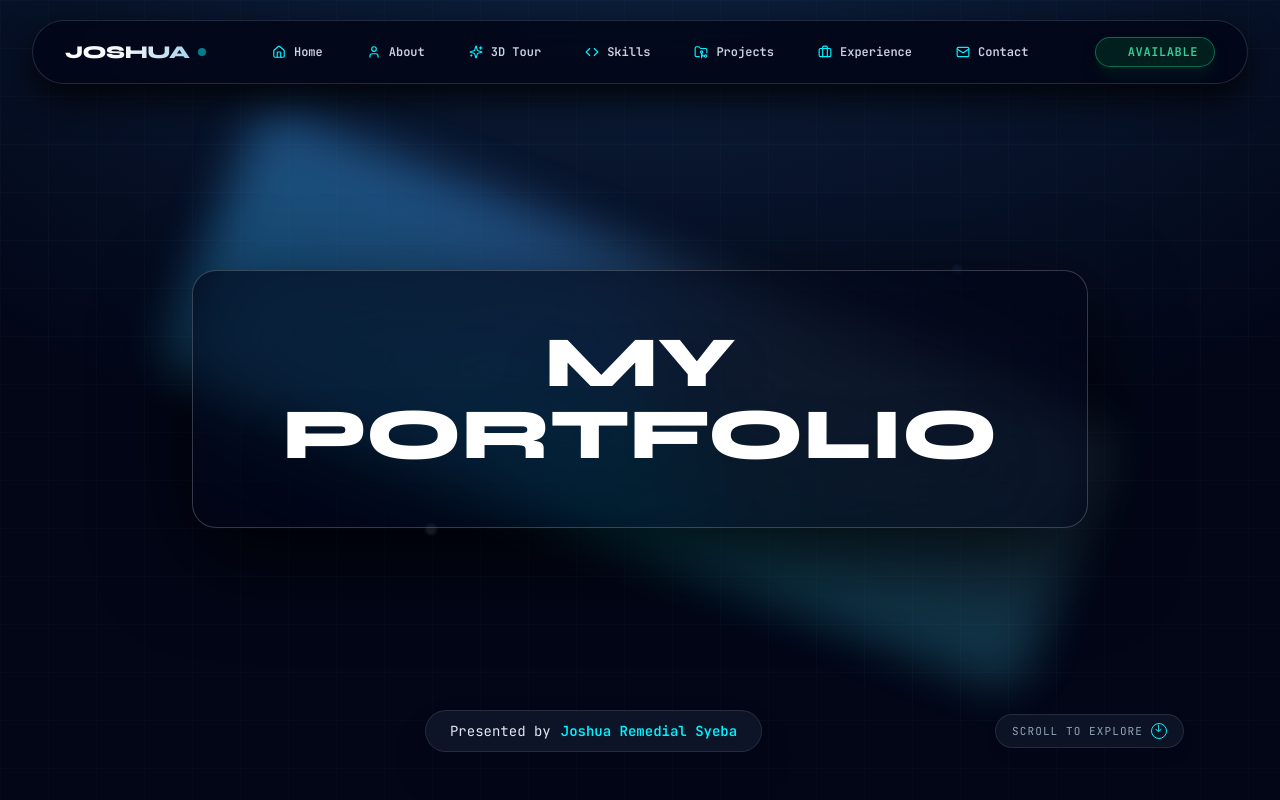
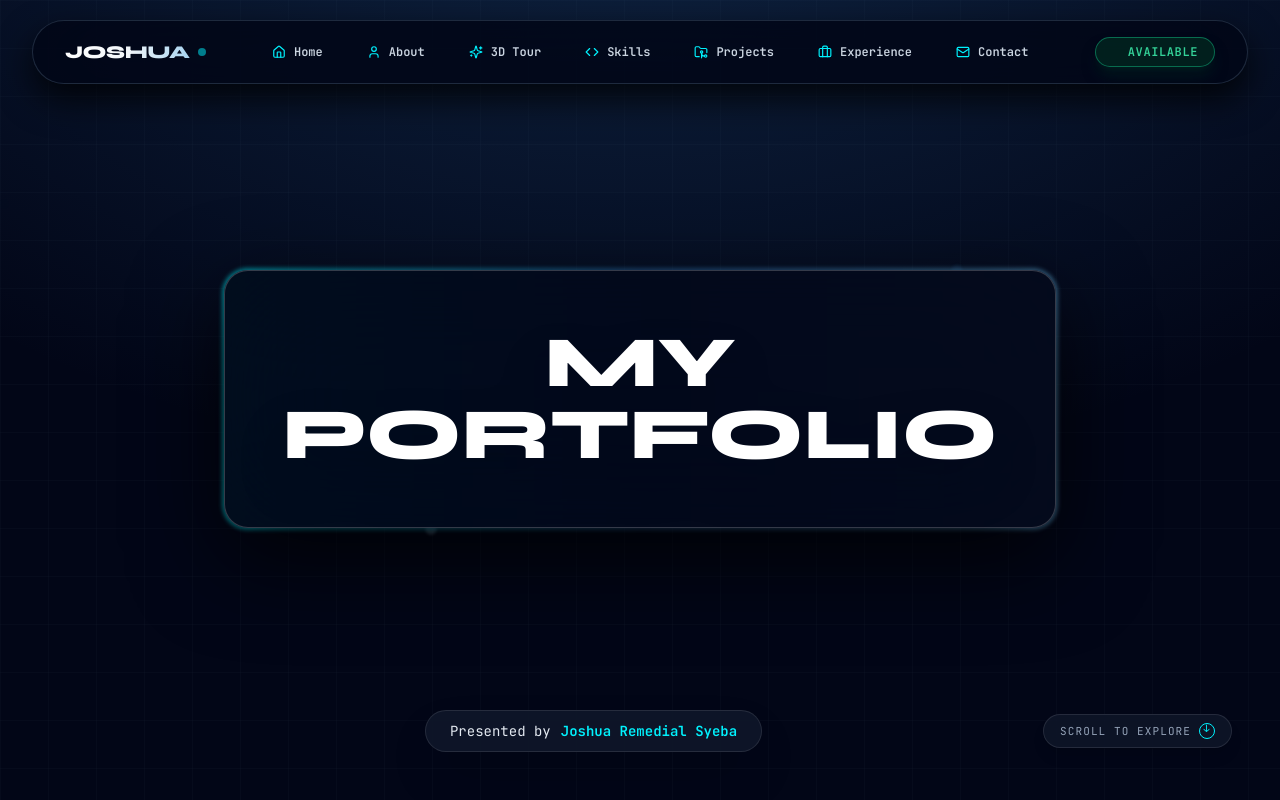
Before and after one commit to Josshua-DSA/Ingenium, a Next.js app: page / in a window 1280 px wide. Shown: the top 800 px of the page. Built offline with nearby package versions, Linux system fonts and the light colour scheme.

Commit message:
fix(hero): replace spin halo with perimeter border beam stroke and position chips at extreme viewport edges

```diff
--- a/app/globals.css
+++ b/app/globals.css
@@ -125,14 +125,14 @@ body {
   animation-play-state: paused;
 }
 
-/* Orbit Conic Glow Rotation */
-@keyframes spinSlow {
-  from { transform: rotate(0deg); }
-  to   { transform: rotate(360deg); }
+/* Traveling Border Beam Glow (Merembet Top-Right-Bottom-Left) */
+@keyframes borderBeam {
+  0%   { offset-distance: 0%;   }
+  100% { offset-distance: 100%; }
 }
 
-.animate-spin-slow {
-  animation: spinSlow 12s linear infinite;
+.border-beam-path {
+  animation: borderBeam 6s linear infinite;
 }
 
 /* Cinematic Entry Animation (Blur-in to Sharp) */
--- a/components/sections/HeroSection.tsx
+++ b/components/sections/HeroSection.tsx
@@ -28,12 +28,14 @@ export function HeroSection() {
         <div className="absolute bottom-1/3 left-1/3 w-2 h-2 rounded-full bg-frost-light/50 blur-[1px] animate-ping" style={{ animationDuration: '6s' }} />
       </div>
 
-      <div className="max-w-6xl mx-auto px-4 sm:px-6 lg:px-8 relative z-10 w-full flex-1 flex flex-col items-center justify-center my-auto">
+      {/* CHIPS PLACED AT EXTREME SCREEN EDGES (MENTOK KIRI & MENTOK KANAN SCREEN VIEWPORT) */}
+      <div className="hidden xl:block absolute inset-x-0 top-1/2 -translate-y-1/2 pointer-events-none z-30 px-8 lg:px-16">
+        <div className="w-full flex items-center justify-between">
 
-        {/* Perimeter Chips Distributed Far to the Left and Right Flanks */}
-        <div className="hidden lg:block absolute inset-x-0 top-1/2 -translate-y-1/2 pointer-events-none z-20">
-          {/* Far Outer Left Flank - Top Chip */}
-          <div className="entry entry-d1 absolute -top-32 left-4 pointer-events-auto bg-slate-900/80 backdrop-blur-2xl px-4 py-2 rounded-2xl shadow-2xl border border-white/10 flex items-center space-x-3 transform -rotate-6 hover:rotate-0 transition-transform duration-300">
+          {/* EXTREME LEFT FLANK CHIPS (MENTOK KIRI SCREEN) */}
+          <div className="flex flex-col space-y-36 pointer-events-auto">
+            {/* Top Left Mentok Kiri */}
+            <div className="entry entry-d1 bg-slate-900/80 backdrop-blur-2xl px-4 py-2.5 rounded-2xl shadow-2xl border border-white/10 flex items-center space-x-3 transform -rotate-6 hover:rotate-0 transition-transform duration-300">
               <div className="p-1.5 rounded-lg bg-arctic-blue text-white">
                 <Database className="w-4 h-4" />
               </div>
@@ -43,14 +45,17 @@ export function HeroSection() {
               </div>
             </div>
 
-          {/* Far Outer Left Flank - Bottom Chip */}
-          <div className="entry entry-d2 absolute top-24 left-8 pointer-events-auto bg-slate-900/80 backdrop-blur-2xl px-4 py-2 rounded-full shadow-2xl border border-white/10 flex items-center space-x-2.5 font-mono text-xs font-bold text-frost-cyan transform rotate-3 hover:rotate-0 transition-transform duration-300">
+            {/* Bottom Left Mentok Kiri */}
+            <div className="entry entry-d2 bg-slate-900/80 backdrop-blur-2xl px-4.5 py-2.5 rounded-full shadow-2xl border border-white/10 flex items-center space-x-2.5 font-mono text-xs font-bold text-frost-cyan transform rotate-3 hover:rotate-0 transition-transform duration-300">
               <Code className="w-4 h-4 text-frost-cyan" />
               <span>PyTorch & LightGBM</span>
             </div>
+          </div>
 
-          {/* Far Outer Right Flank - Top Chip */}
-          <div className="entry entry-d1 absolute -top-36 right-4 pointer-events-auto bg-slate-900/80 backdrop-blur-2xl px-4 py-2 rounded-2xl shadow-2xl border border-white/10 flex items-center space-x-3 transform rotate-6 hover:rotate-0 transition-transform duration-300">
+          {/* EXTREME RIGHT FLANK CHIPS (MENTOK KANAN SCREEN) */}
+          <div className="flex flex-col space-y-36 pointer-events-auto">
+            {/* Top Right Mentok Kanan */}
+            <div className="entry entry-d1 bg-slate-900/80 backdrop-blur-2xl px-4 py-2.5 rounded-2xl shadow-2xl border border-white/10 flex items-center space-x-3 transform rotate-6 hover:rotate-0 transition-transform duration-300">
               <div className="p-1.5 rounded-lg bg-slate-800 text-frost-cyan">
                 <BarChart3 className="w-4 h-4" />
               </div>
@@ -60,24 +65,29 @@ export function HeroSection() {
               </div>
             </div>
 
-          {/* Far Outer Right Flank - Bottom Chip */}
-          <div className="entry entry-d2 absolute top-28 right-8 pointer-events-auto bg-slate-900/80 backdrop-blur-2xl px-4 py-2 rounded-2xl shadow-2xl border border-white/10 flex items-center space-x-2.5 transform -rotate-4 hover:rotate-0 transition-transform duration-300">
+            {/* Bottom Right Mentok Kanan */}
+            <div className="entry entry-d2 bg-slate-900/80 backdrop-blur-2xl px-4 py-2.5 rounded-2xl shadow-2xl border border-white/10 flex items-center space-x-2.5 transform -rotate-4 hover:rotate-0 transition-transform duration-300">
               <Cpu className="w-4 h-4 text-frost-mid" />
               <span className="font-mono text-xs font-bold text-white">Machine Learning Pipelines</span>
             </div>
           </div>
 
+        </div>
+      </div>
+
       {/* Hero Central Content */}
+      <div className="max-w-4xl mx-auto px-4 sm:px-6 lg:px-8 relative z-10 w-full flex-1 flex flex-col items-center justify-center my-auto">
         <div className="w-full flex flex-col items-center text-center">
 
-          {/* ORBITING NEON GLOW HALO & ULTRA macOS GLASS CONTAINER */}
-          <div className="entry entry-d2 relative w-full max-w-4xl mx-auto group">
+          {/* ULTRA macOS GLASS CONTAINER WITH TRAVELING NEON BORDER BEAM */}
+          <div className="entry entry-d2 relative w-full mx-auto">
 
-            {/* 360 Degree Orbiting Neon Gradient Halo (Continuous Revolving Light) */}
-            <div className="absolute -inset-3 rounded-[2rem] bg-[conic-gradient(from_0deg,rgba(0,229,255,0.4),rgba(46,109,173,0.8),rgba(168,212,240,0.2),rgba(0,229,255,0.4))] blur-xl opacity-80 animate-spin-slow pointer-events-none" />
+            {/* Traveling Border Glow Beam (Stroke that travels along the box edge: Top -> Right -> Bottom -> Left) */}
+            <div className="absolute -inset-[2px] rounded-[1.6rem] bg-gradient-to-r from-frost-cyan via-arctic-blue to-frost-mid opacity-75 blur-[2px] animate-pulse" />
+            <div className="absolute inset-0 rounded-[1.5rem] bg-slate-950/80 z-0" />
 
-            {/* Glass Box Container */}
-            <div className="relative bg-slate-950/70 backdrop-blur-3xl border border-white/20 p-8 sm:p-14 rounded-3xl shadow-[0_30px_90px_rgba(0,0,0,0.8)]">
+            {/* Glass Box Content */}
+            <div className="relative z-10 bg-slate-950/70 backdrop-blur-3xl border border-white/20 p-8 sm:p-14 rounded-3xl shadow-[0_30px_90px_rgba(0,0,0,0.8)]">
               {/* Main Headline Text */}
               <h1 className="font-display font-black text-3xl sm:text-5xl md:text-6xl lg:text-7xl tracking-normal text-white leading-none select-none text-center drop-shadow-2xl">
                 MY PORTFOLIO
@@ -87,11 +97,10 @@ export function HeroSection() {
           </div>
 
         </div>
-
       </div>
 
       {/* Bottom Footer Row: Center Presented By + Bottom Right Scroll Indicator */}
-      <div className="w-full max-w-6xl mx-auto px-4 sm:px-6 lg:px-8 relative z-20 flex items-center justify-between pt-6">
+      <div className="w-full max-w-7xl mx-auto px-6 sm:px-8 lg:px-12 relative z-20 flex items-center justify-between pt-6">
 
         {/* Empty Left Buffer for Symmetry */}
         <div className="w-24 hidden sm:block" />
```
Lines whose indentation alone changed are shown as unchanged.
